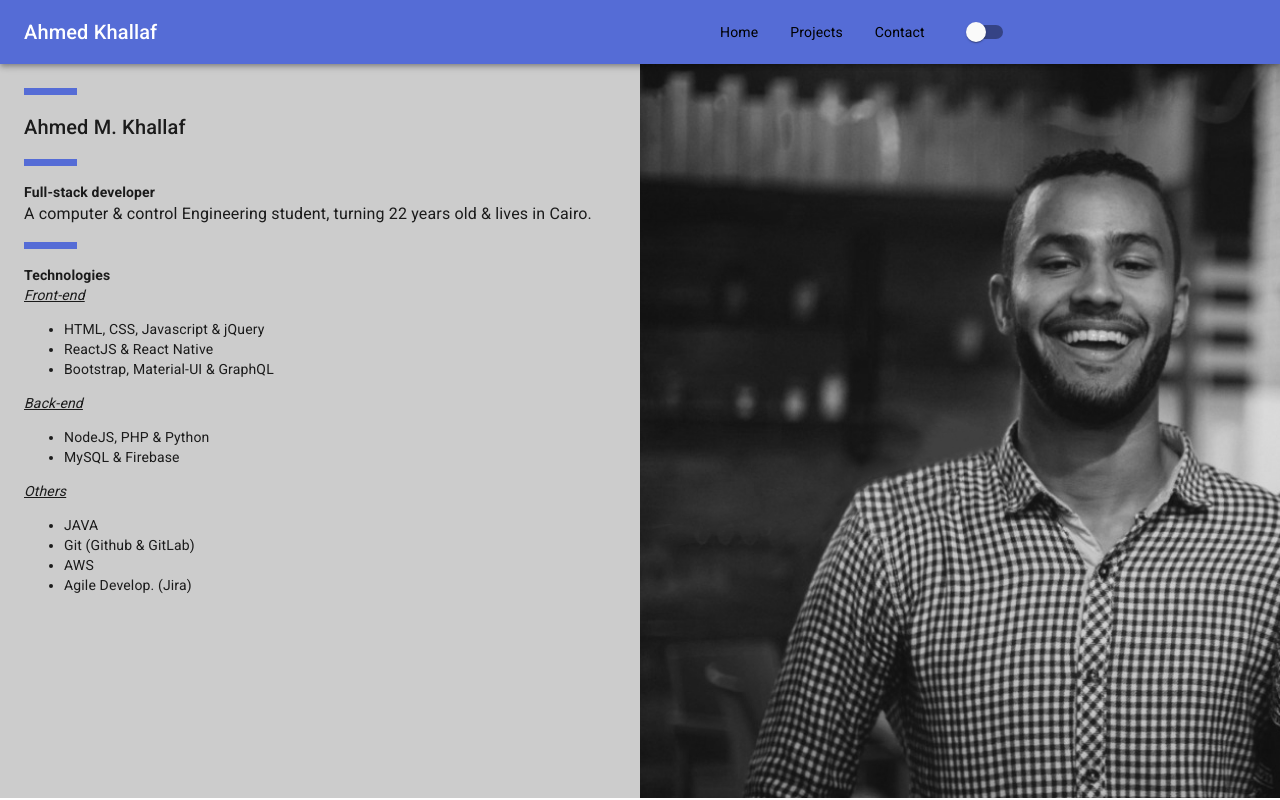
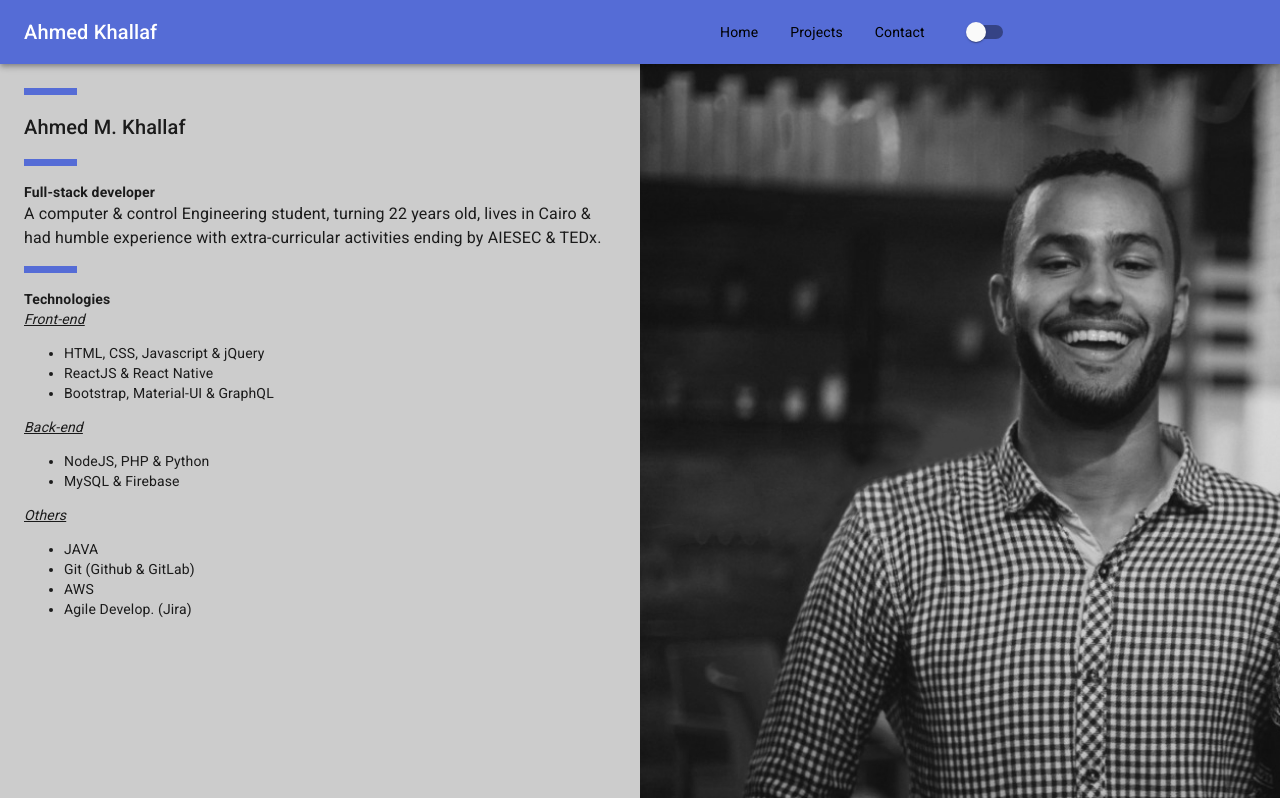
Before and after one commit to AhmeeedMostafa/portfolio-task, a Next.js app: page / in a window 1280 px wide. Shown: the top 800 px of the page. Built offline with nearby package versions, Linux system fonts and the light colour scheme.

Commit message:
Modifying details of about section

```diff
--- a/src/components/About/Details.js
+++ b/src/components/About/Details.js
@@ -30,7 +30,7 @@ const Details = ({ classes }) => {
       <div className={classes.txt}>
         <strong>Full-stack developer</strong>
         <Typography>
-          A computer & control Engineering student, turning 22 years old & lives in Cairo.
+          A computer & control Engineering student, turning 22 years old, lives in Cairo & had humble experience with extra-curricular activities ending by AIESEC & TEDx.
         </Typography>
       </div>
       <Divider className={classes.divider}  />
```
